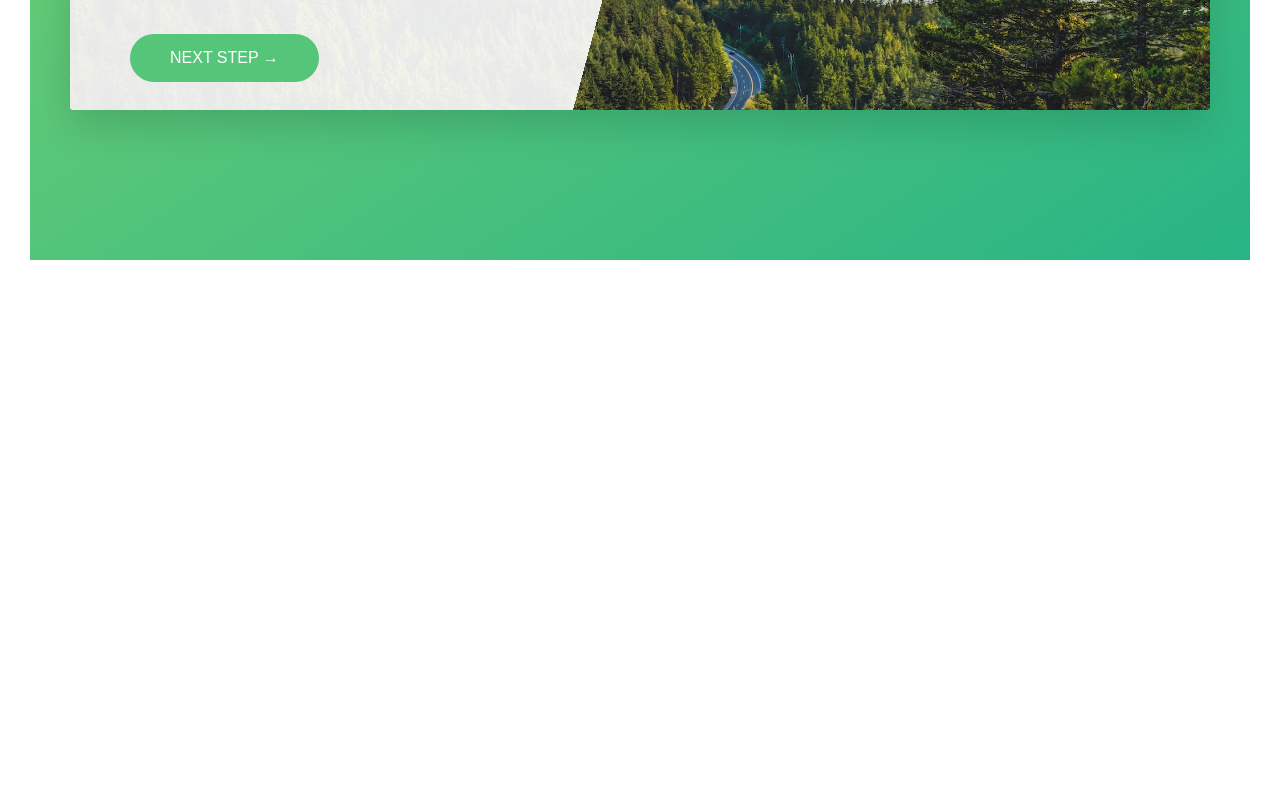
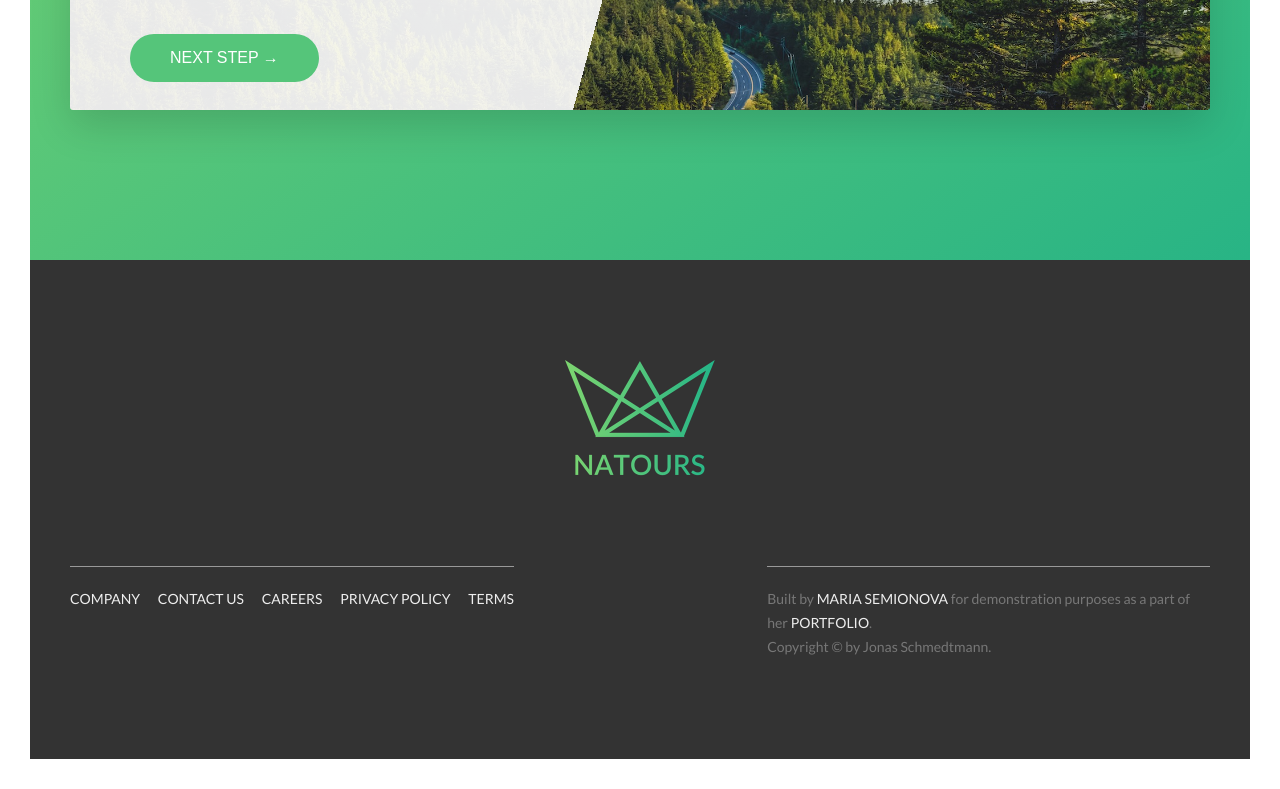
Before and after one commit to msemionova/natours, a website: page index.html in a window 1280 px wide. Shown: the part 5017-5806 px from the top of the page. Before the commit the page ends 5307 px from the top, so only its background shows below. Drawn offline with Linux system fonts and the light colour scheme.

Commit message:
Created layout for Footer;

```diff
--- a/index.html
+++ b/index.html
@@ -4,7 +4,7 @@
         <meta charset="UTF-8">
         <meta name="viewport" content="width=device-width, initial-scale=1.0">
 
-        <link href="https://fonts.googleapis.com/css?family=Lato:100,300,400,700,900" rel="stylesheet">
+        <link href="https://fonts.googleapis.com/css2?family=Lato:wght@100;300;400;700;900&display=swap" rel="stylesheet">
 
         <link rel="stylesheet" href="css/icon-font.css">
         <link rel="stylesheet" href="sass/main.css">
@@ -287,6 +287,31 @@
             </section>
         </main>
 
+        <footer class="footer">
+            <div class="footer__logo-box">
+                <img src="img/logo-green-2x.png" alt="Full logo" class="footer__logo">
+            </div>
+            <div class="row">
+                <div class="col-1-of-2">
+                    <div class="footer__navigation">
+                        <ul class="footer__list">
+                            <li class="footer__item"><a href="#" class="footer__link">Company</a></li>
+                            <li class="footer__item"><a href="#" class="footer__link">Contact Us</a></li>
+                            <li class="footer__item"><a href="#" class="footer__link">Careers</a></li>
+                            <li class="footer__item"><a href="#" class="footer__link">Privacy Policy</a></li>
+                            <li class="footer__item"><a href="#" class="footer__link">Terms</a></li>
+                        </ul>
+                    </div>
+                </div>
+                <div class="col-1-of-2">
+                    <p class="footer__copyright">
+                        Built by <a href="#" class="footer__link">Maria Semionova</a> for demonstration purposes as a part of her
+                        <a href="#" class="footer__link">portfolio</a>. <br/>Copyright &copy; by Jonas Schmedtmann.
+                    </p>
+                </div>
+            </div>
+        </footer>
+
 <!--
         <section class="grid-test">
             <div class="row">
--- a/sass/abstracts/_variables.scss
+++ b/sass/abstracts/_variables.scss
@@ -13,6 +13,7 @@ $color-gray-light-1: #f7f7f7;
 $color-gray-light-2: #eee;
 $color-gray-dark-1: #777;
 $color-gray-dark-2: #999;
+$color-gray-dark-3: #333;
 $color-white: #fff;
 $color-black: #000;
 
--- /dev/null
+++ b/sass/layout/_footer.scss
@@ -0,0 +1,60 @@
+.footer {
+    background-color: $color-gray-dark-3;
+    padding: 10rem 0;
+    font-size: 1.4rem;
+
+    &__logo-box {
+        text-align: center;
+        margin-bottom: 8rem;
+    }
+
+    &__logo {
+        width: 15rem;
+        height: auto;
+    }
+
+    &__navigation {
+        border-top: 1px solid $color-gray-dark-2;
+        padding-top: 2rem;
+        display: inline-block;
+    }
+
+    &__list {
+        list-style: none;
+    }
+
+    &__item {
+        display: inline-block;
+
+        &:not(:last-child) {
+            margin-right: 1.5rem;
+        }
+    }
+
+    &__link {
+        &:link,
+        &:visited {
+            color: $color-gray-light-2;
+            background-color: $color-gray-dark-3;
+            text-decoration: none;
+            text-transform: uppercase;
+            display: inline-block;
+            transition: all .2s;
+        }
+
+        &:hover,
+        &:active {
+            color: $color-primary;
+            box-shadow: $shadow-small;
+            transform: rotate(5deg) scale(1.3);
+        }
+
+    }
+
+    &__copyright {
+        border-top: 1px solid $color-gray-dark-2;
+        padding-top: 2rem;
+        width: 82%;
+        float: right;
+    }
+}
--- a/sass/main.scss
+++ b/sass/main.scss
@@ -16,6 +16,7 @@
 @import "components/form";
 
 @import "layout/header";
+@import "layout/footer";
 @import "layout/grid";
 
 @import "pages/home";
```
Also changed, not shown: sass/main.css, 1 other file.
